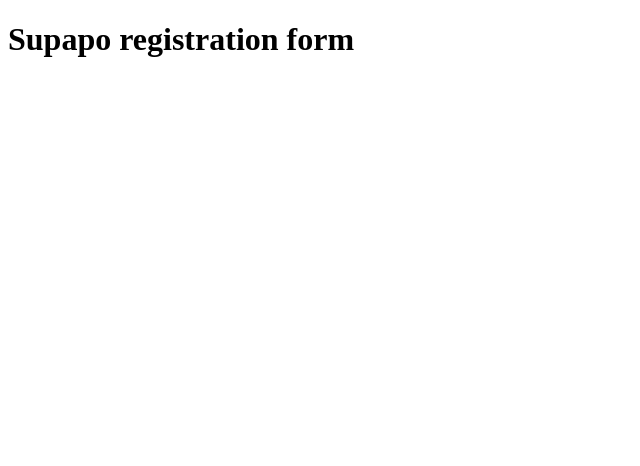
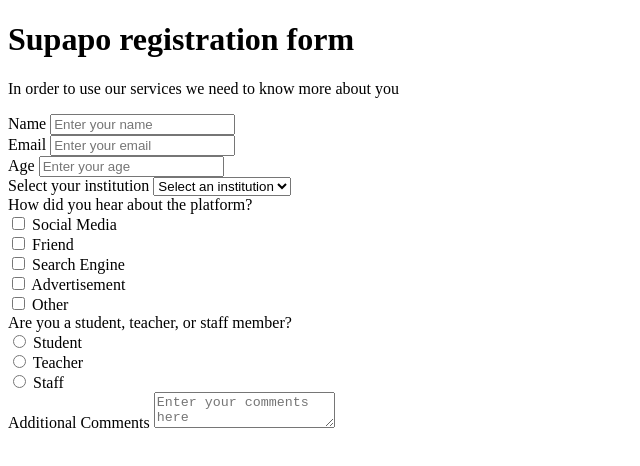
Before and after one commit to marcossFarias/survey-form, a plain HTML site: page index.html in a window 1280 px wide. Shown: the whole page, without its empty margins (0-640 px from the left). Drawn offline with Linux system fonts and the light colour scheme.

Commit message:
basic requirements

```diff
--- a/index.html
+++ b/index.html
@@ -1,13 +1,106 @@
 <!DOCTYPE html>
-<html lang="en">
+<html lang = "en">
+
 <head>
-    <meta charset="UTF-8">
-    <meta name="viewport" content="width=device-width, initial-scale=1.0">
-    <title>Supapo</title>
+    <meta charset = "UTF-8">
+    <meta name = "viewport" content = "width=device-width, initial-scale=1.0">
+    <title> Supapo </title>
 </head>
+
 <body>
     <header>
         <h1 id = "title" > Supapo registration form </h1>
+        <p id = "description" > In order to use our services we need to know more about you </p>
     </header>
+
+    <form id = "survey-form" >
+        <div>
+            <label id = "name-label" for = "name" >
+                Name
+            </label>
+            <input id = "name" type = "text" name = "name" placeholder = "Enter your name" required = "">
+        </div>
+
+        <div>
+            <label id = "email-label" for = "email" >
+                Email
+            </label>
+            <input id = "email" type = "email" name = "email" placeholder = "Enter your email" required = "" pattern = "[a-z0-9._%+-]+@[a-z0-9.-]+\.[a-z]{2,}$">
+        </div>
+
+        <div>
+            <label id="age-label" for="age">
+                Age
+            </label>
+            <input id="age" type="text" name="age" placeholder="Enter your age" required pattern="[0-9]{1,3}">
+        </div>
+
+        <div>
+            <label id="institution-label" for="institution">
+                Select your institution
+            </label>
+            <select id="institution" name="institution" required>
+                <option value="">Select an institution</option>
+                <option value="University A">University A</option>
+                <option value="College B">College B</option>
+                <option value="School C">School C</option>
+                <option value="Institute D">Institute D</option>
+                <option value="Academy E">Academy E</option>
+            </select>
+        </div>
+
+        <div>
+            <label id="platform-label">
+                How did you hear about the platform?
+            </label>
+            <div>
+                <input type="checkbox" id="social-media" name="platform" value="Social Media">
+                <label for="social-media">Social Media</label>
+            </div>
+            <div>
+                <input type="checkbox" id="friend" name="platform" value="Friend">
+                <label for="friend">Friend</label>
+            </div>
+            <div>
+                <input type="checkbox" id="search-engine" name="platform" value="Search Engine">
+                <label for="search-engine">Search Engine</label>
+            </div>
+            <div>
+                <input type="checkbox" id="advertisement" name="platform" value="Advertisement">
+                <label for="advertisement">Advertisement</label>
+            </div>
+            <div>
+                <input type="checkbox" id="other" name="platform" value="Other">
+                <label for="other">Other</label>
+            </div>
+        </div>
+
+        <div>
+            <label id="role-label">
+                Are you a student, teacher, or staff member?
+            </label>
+            <div>
+                <input type="radio" id="student" name="role" value="Student">
+                <label for="student">Student</label>
+            </div>
+            <div>
+                <input type="radio" id="teacher" name="role" value="Teacher">
+                <label for="teacher">Teacher</label>
+            </div>
+            <div>
+                <input type="radio" id="staff" name="role" value="Staff">
+                <label for="staff">Staff</label>
+            </div>
+        </div>
+
+
+        <div>
+            <label id="comments-label" for="comments">
+                Additional Comments
+            </label>
+            <textarea id="comments" name="comments" placeholder="Enter your comments here"></textarea>
+        </div>
+
+    </form>
 </body>
 </html>
```
